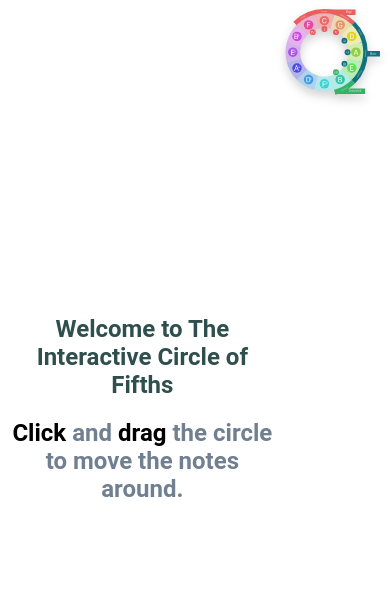
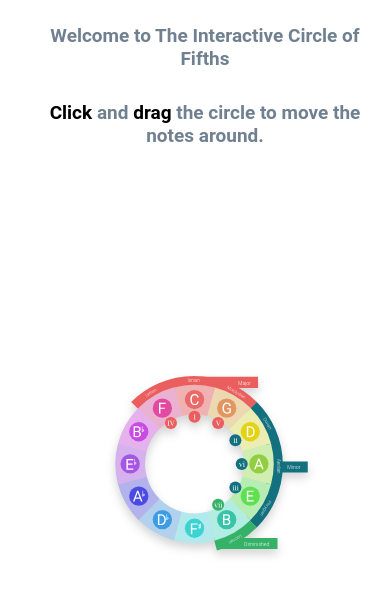
Before and after one commit to SHolleworth/circle-of-fifths, a React (Create React App) app: page / in a window 390 px wide. Shown: the top 596 px of the page. Built offline with nearby package versions, Linux system fonts and the light colour scheme.

Commit message:
Added more responsive styling

```diff
--- a/src/index.css
+++ b/src/index.css
@@ -1,10 +1,14 @@
 article {
+    display: flex;
+    flex-direction: column;
+    justify-content: center;
     font-family: 'Roboto', 'Gill Sans', 'Gill Sans MT', Calibri, 'Trebuchet MS', sans-serif;
-    text-align: center
+    text-align: center;
+    font-size: 1.2vw;
 }
 
 h1 {
-    color: darkslategrey;
+    color: slategrey;
 }
 
 h2 {
@@ -17,15 +21,30 @@ h2 span {
 
 .container {
     display: flex;
-    justify-content: space-around;
     align-items: center;
+    padding-left: 20px
 }
 
 .container div {
     height: 95vh;
     width: 55vw;
+    display: flex;
+    justify-content: center;
 }
 
 #background {
     filter: drop-shadow(0 5px 5px lightgrey);
 }
+
+@media only screen and (max-width: 600px) {
+    .container {
+        flex-direction: column;
+        justify-content: flex-start;
+    }
+    article {
+        font-size: 1.5vh;
+    }
+    #background {
+        margin-top: -200px;
+    }
+}
```
